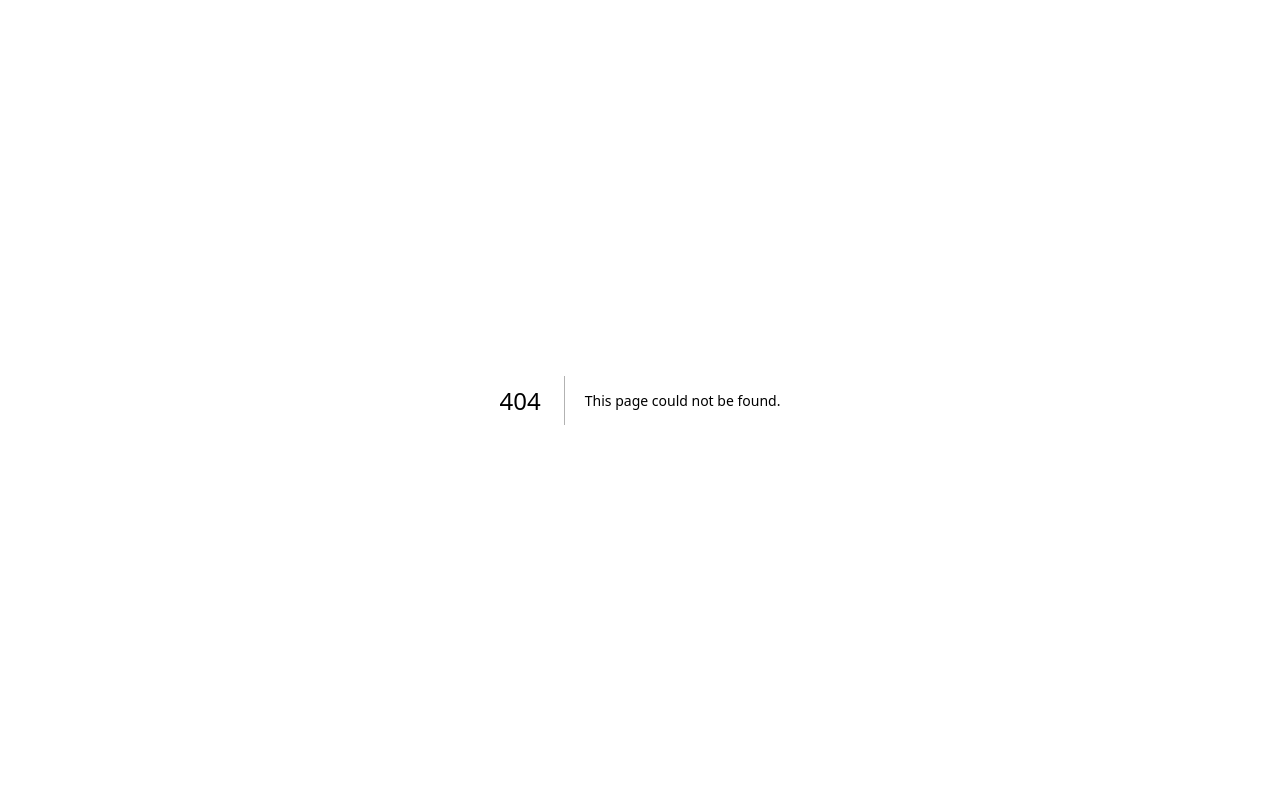
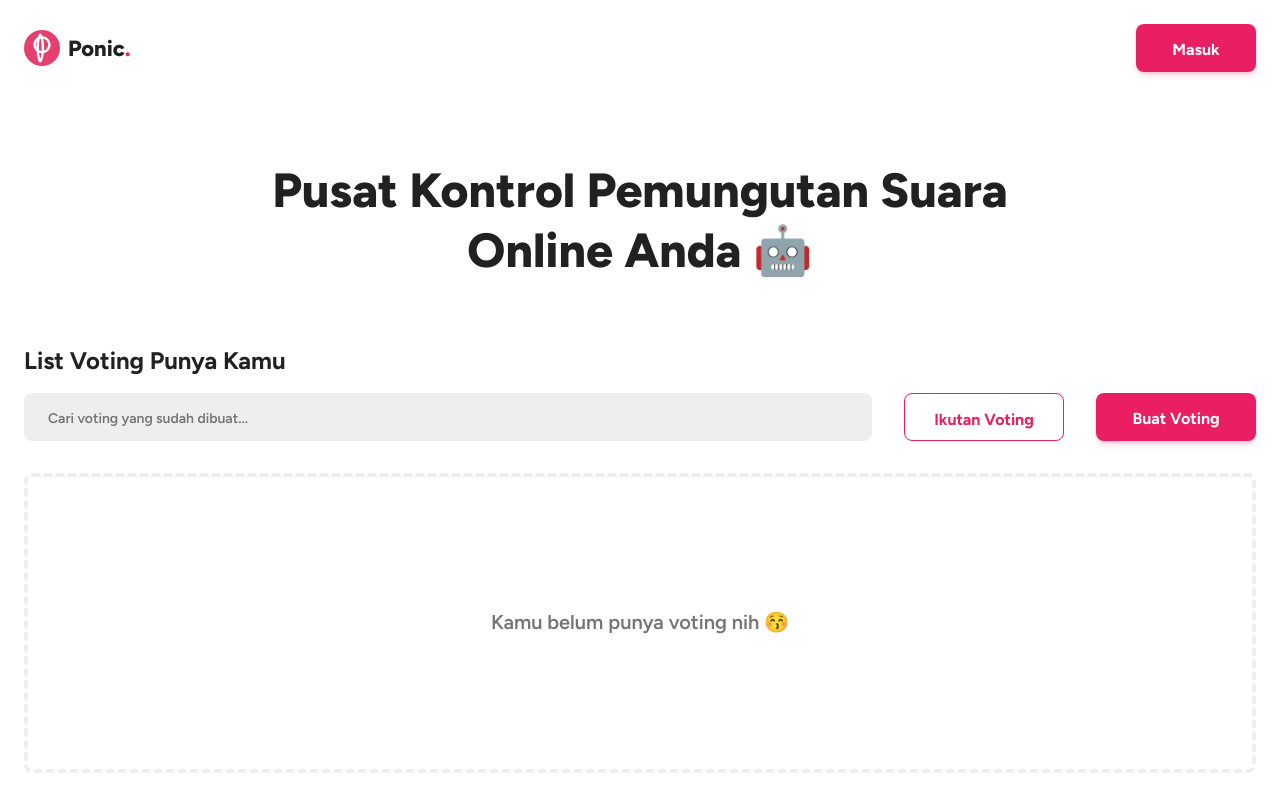
Before and after one commit to fajarfadillahh/ponic-voting-web-application, a Next.js app: page /dashboard in a window 1280 px wide. Before the commit this address had no page. Shown: the top 800 px of the page. Built offline with nearby package versions, Linux system fonts and the light colour scheme.

Commit message:
create Dashboard page | modified some files

```diff
--- a/pages/auth/login.jsx
+++ b/pages/auth/login.jsx
@@ -60,7 +60,7 @@ export default function Login() {
               <Button
                 size="lg"
                 color="pink"
-                className="h-[48px] text-base capitalize text-white"
+                className="h-[48px] text-base capitalize"
                 fullWidth
                 type="submit"
               >
--- a/pages/auth/register.jsx
+++ b/pages/auth/register.jsx
@@ -69,7 +69,7 @@ export default function Register() {
               <Button
                 size="lg"
                 color="pink"
-                className="h-[48px] text-base capitalize text-white"
+                className="h-[48px] text-base capitalize"
                 fullWidth
                 type="submit"
               >
--- /dev/null
+++ b/pages/dashboard/index.jsx
@@ -0,0 +1,84 @@
+import Head from "next/head";
+
+// import material-components
+import { Button, Typography } from "@material-tailwind/react";
+
+// import components
+import Layout from "@/components/Layout";
+import Form from "@/components/Form";
+
+export default function Dashboard() {
+  return (
+    <>
+      <Head>
+        <title>
+          Selamat datang di Jujurly. - Aplikasi voting berbasis web terbaik di
+          Indonesia!
+        </title>
+      </Head>
+
+      <Layout>
+        {/* ==== hero section ==== */}
+        <section className="pb-16 pt-40">
+          <div className="container grid gap-16">
+            <Typography
+              variant="h1"
+              className="max-w-[750px] justify-self-center text-center font-extrabold capitalize text-gray-900"
+            >
+              Pusat kontrol pemungutan suara online anda 🤖️
+            </Typography>
+
+            <div className="grid gap-8">
+              <div className="grid gap-4">
+                <Typography
+                  variant="h4"
+                  className="font-bold capitalize text-gray-900"
+                >
+                  List voting punya kamu
+                </Typography>
+
+                <div className="flex items-center gap-8">
+                  <Form
+                    type="text"
+                    placeholder="Cari voting yang sudah dibuat..."
+                    className="w-full"
+                  />
+
+                  <div className="inline-flex items-center gap-8">
+                    <Button
+                      size="lg"
+                      color="pink"
+                      variant="outlined"
+                      className="h-[48px] w-[160px] text-base capitalize"
+                    >
+                      Ikutan voting
+                    </Button>
+                    <Button
+                      size="lg"
+                      color="pink"
+                      className="h-[48px] w-[160px] text-base capitalize"
+                    >
+                      Buat voting
+                    </Button>
+                  </div>
+                </div>
+              </div>
+
+              <div className="flex items-center gap-8">
+                {/* ==== no data voting ==== */}
+                <div className="flex h-[300px] w-full items-center justify-center rounded-lg border-[4px] border-dashed border-gray-200">
+                  <Typography
+                    variant="h5"
+                    className="font-semibold text-gray-600"
+                  >
+                    Kamu belum punya voting nih 😚
+                  </Typography>
+                </div>
+              </div>
+            </div>
+          </div>
+        </section>
+      </Layout>
+    </>
+  );
+}
--- a/pages/index.jsx
+++ b/pages/index.jsx
@@ -1,6 +1,7 @@
 import Head from "next/head";
 import Image from "next/image";
 import { HiArrowRight } from "react-icons/hi";
+import { useRouter } from "next/router";
 
 // import material-components
 import { Button, Typography } from "@material-tailwind/react";
@@ -9,6 +10,8 @@ import { Button, Typography } from "@material-tailwind/react";
 import Layout from "@/components/Layout";
 
 export default function Home() {
+  const router = useRouter();
+
   return (
     <>
       <Head>
@@ -48,7 +51,9 @@ export default function Home() {
                 <Button
                   size="lg"
                   variant="text"
-                  className="inline-flex h-[48px] items-center gap-1 text-base font-bold capitalize text-pink-500"
+                  color="pink"
+                  className="inline-flex h-[48px] items-center gap-1 text-base font-bold capitalize"
+                  onClick={() => router.push("/dashboard")}
                 >
                   Halaman dashboard
                   <HiArrowRight />
```
